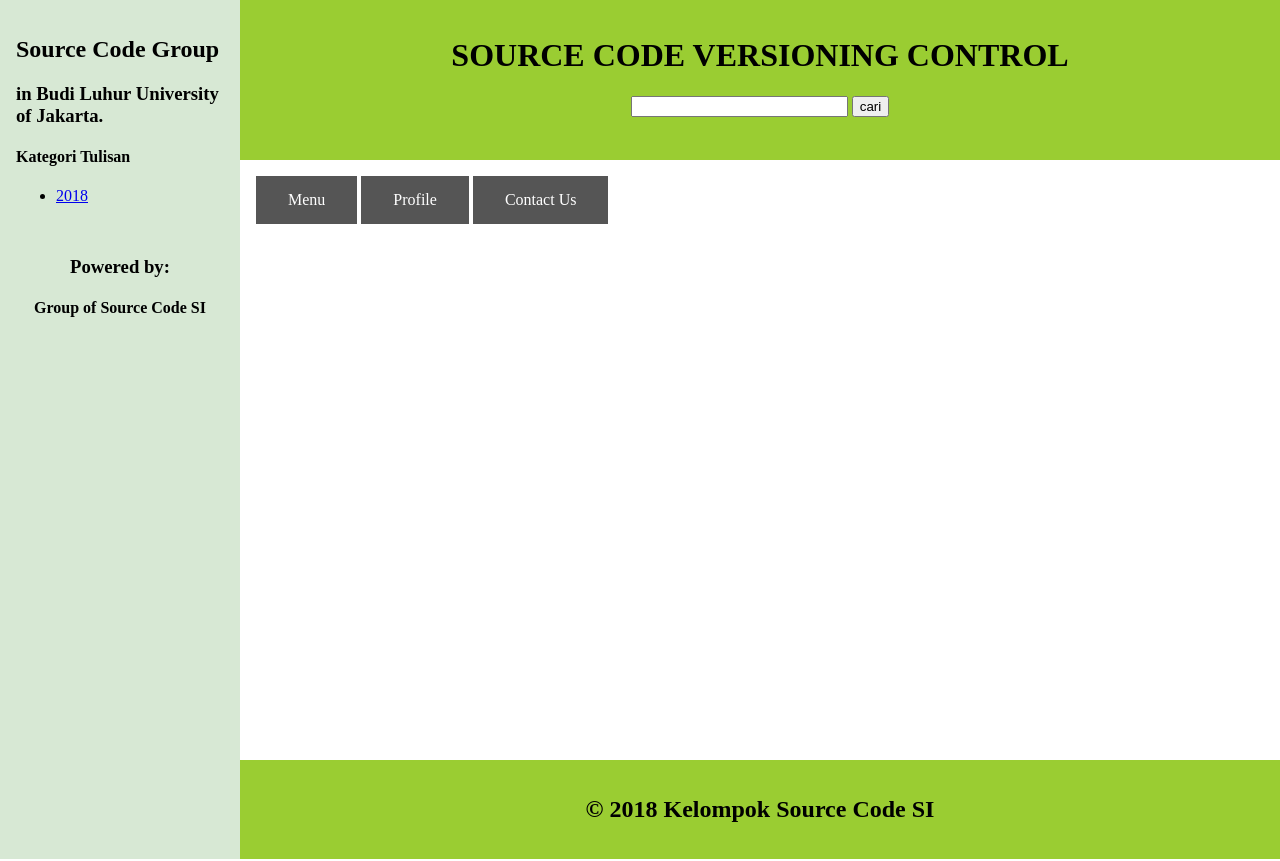
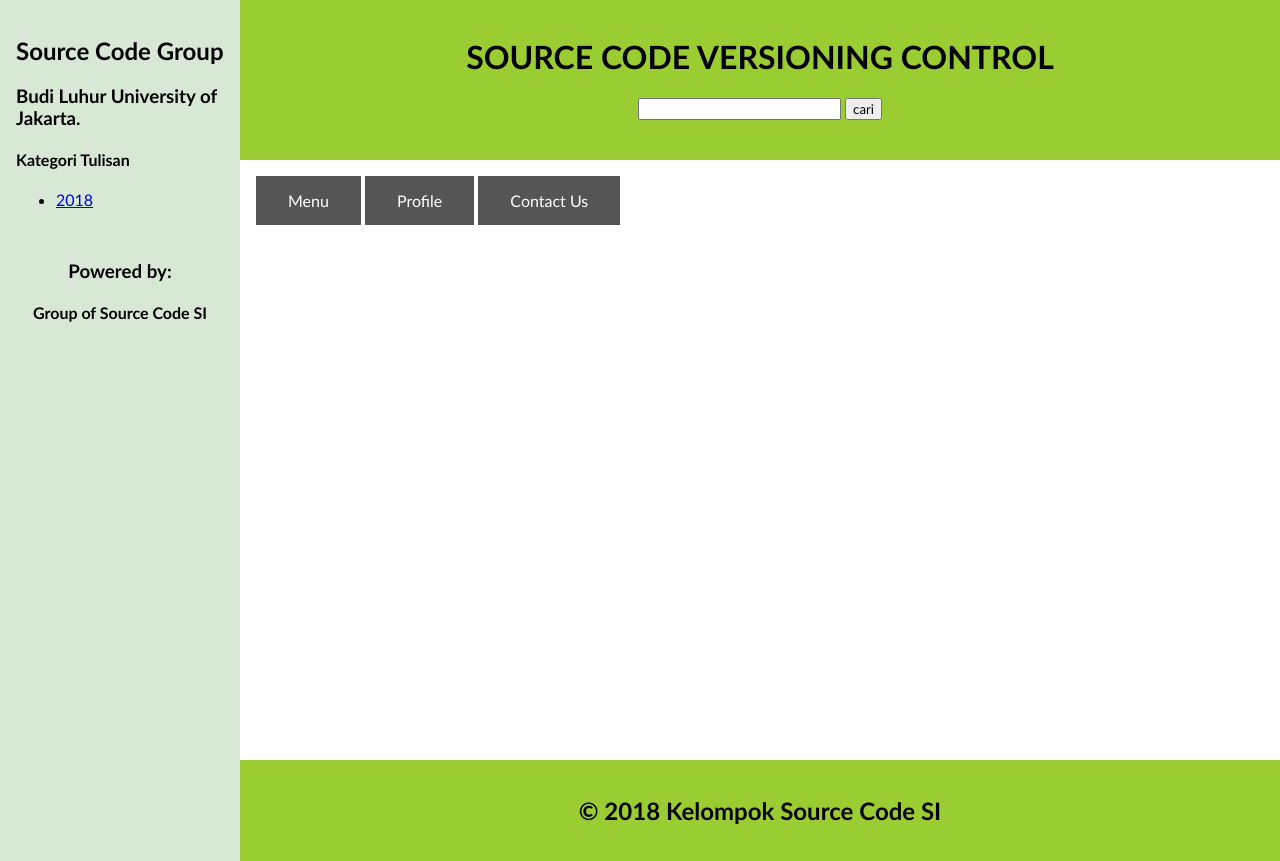
Before and after one commit to PuspaBudiarti/Tugas3, a plain HTML site: page index.html in a window 1280 px wide. Drawn offline with Linux system fonts and the light colour scheme.

Commit message:
added font family calibri

```diff
--- a/index.html
+++ b/index.html
@@ -2,6 +2,7 @@
 <title>Tugas3</title>
 <style>
   * {
+	  font-family: Calibri;
     box-sizing: border-box;
   }
   body {
@@ -31,7 +32,6 @@
     background: yellowgreen;
     height: 20vh;
 	text-align:center;
-	font-size:5;
   }
   header, footer, article, nav {
     padding: 1em;
@@ -47,13 +47,10 @@
 	  font-size: 16px;
   }
 </style>
-
-
-
 <body>
   <nav class="col-1">
 	  <h2>Source Code Group</h2>
-		  <h3>in Budi Luhur University of Jakarta.</h3>
+		  <h3>Budi Luhur University of Jakarta.</h3>
 	<h4> Kategori Tulisan </h4>
 		<div class="menu-wrap">
 			<ul>
```
